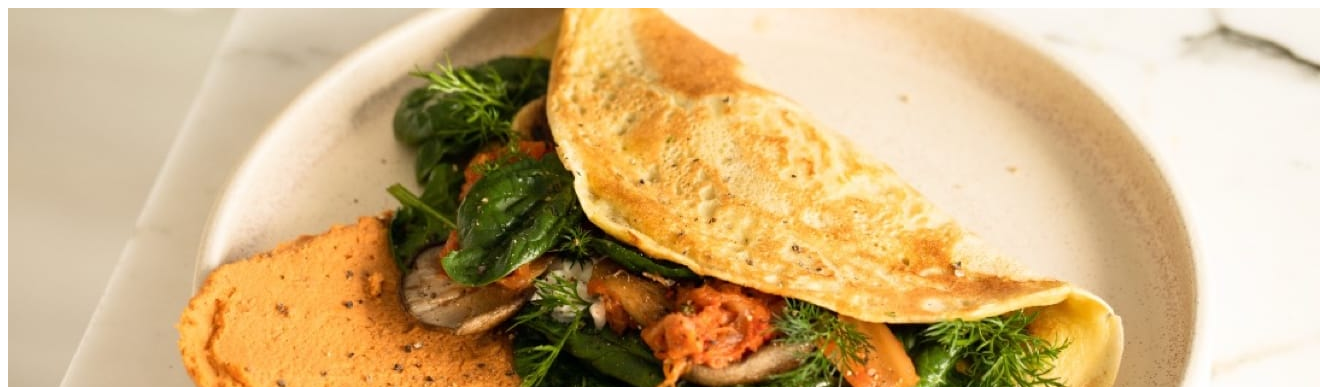
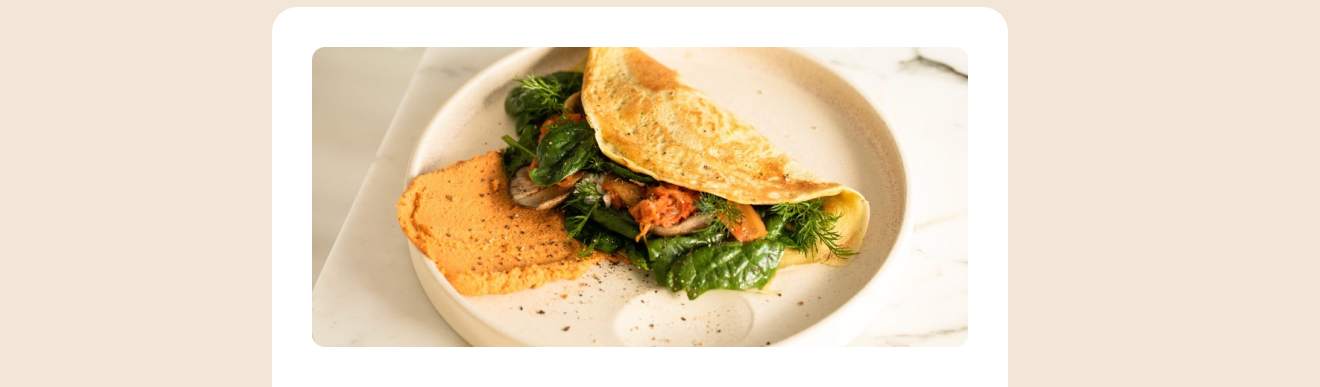
Before and after one commit to Nantue/recipe-page, a plain HTML site: page index.html in a window 1280 px wide. Shown: the top 387 px of the page, 1320 px wide, since content can reach past the window. Drawn offline with Linux system fonts and the light colour scheme; files that its build step writes are made by us from their sources; the site is published under a folder, as on GitHub Pages, so addresses that start at the root find nothing.

Commit message:
recipe page

```diff
--- a/index.html
+++ b/index.html
@@ -10,9 +10,8 @@
   <link rel="preconnect" href="https://fonts.googleapis.com">
   <link rel="preconnect" href="https://fonts.gstatic.com" crossorigin>
   <link href="https://fonts.googleapis.com/css2?family=Outfit:wght@400;600;700&display=swap" rel="stylesheet">
-  <!-- LINK ARCHIVOS CSS -->
-  <link rel="stylesheet" href="/recipe-page-main/assets/css/style.css">
-  <link rel="stylesheet" href="/recipe-page-main/assets/css/mediaqueries.css">
+  <!-- LINK ARCHIVO CSS -->
+  <link rel="stylesheet" href="assets/css/style.css">
 </head>
 <body>
 
```
Also changed, not shown: assets/css/mediaqueries.css (deleted).
